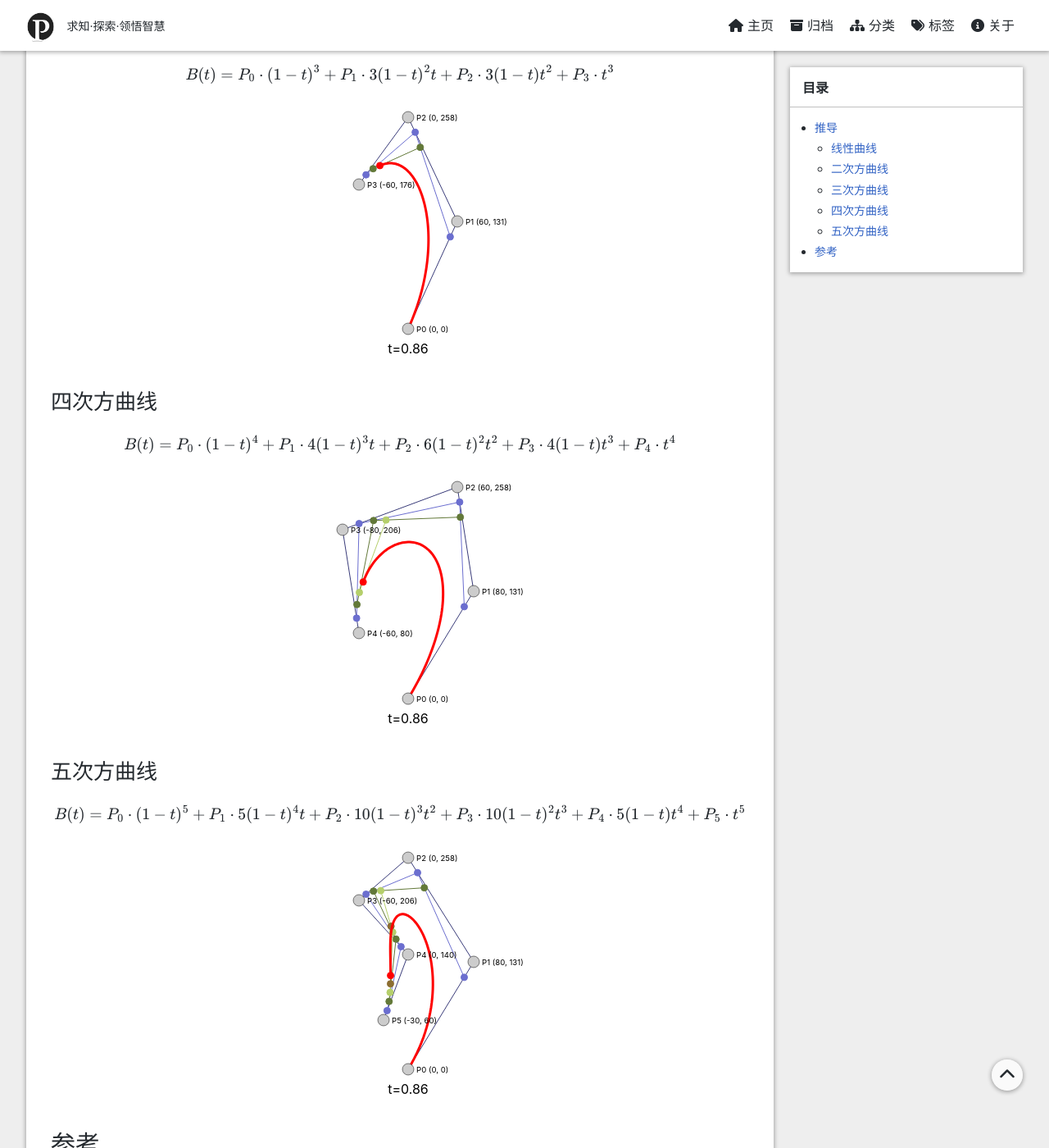
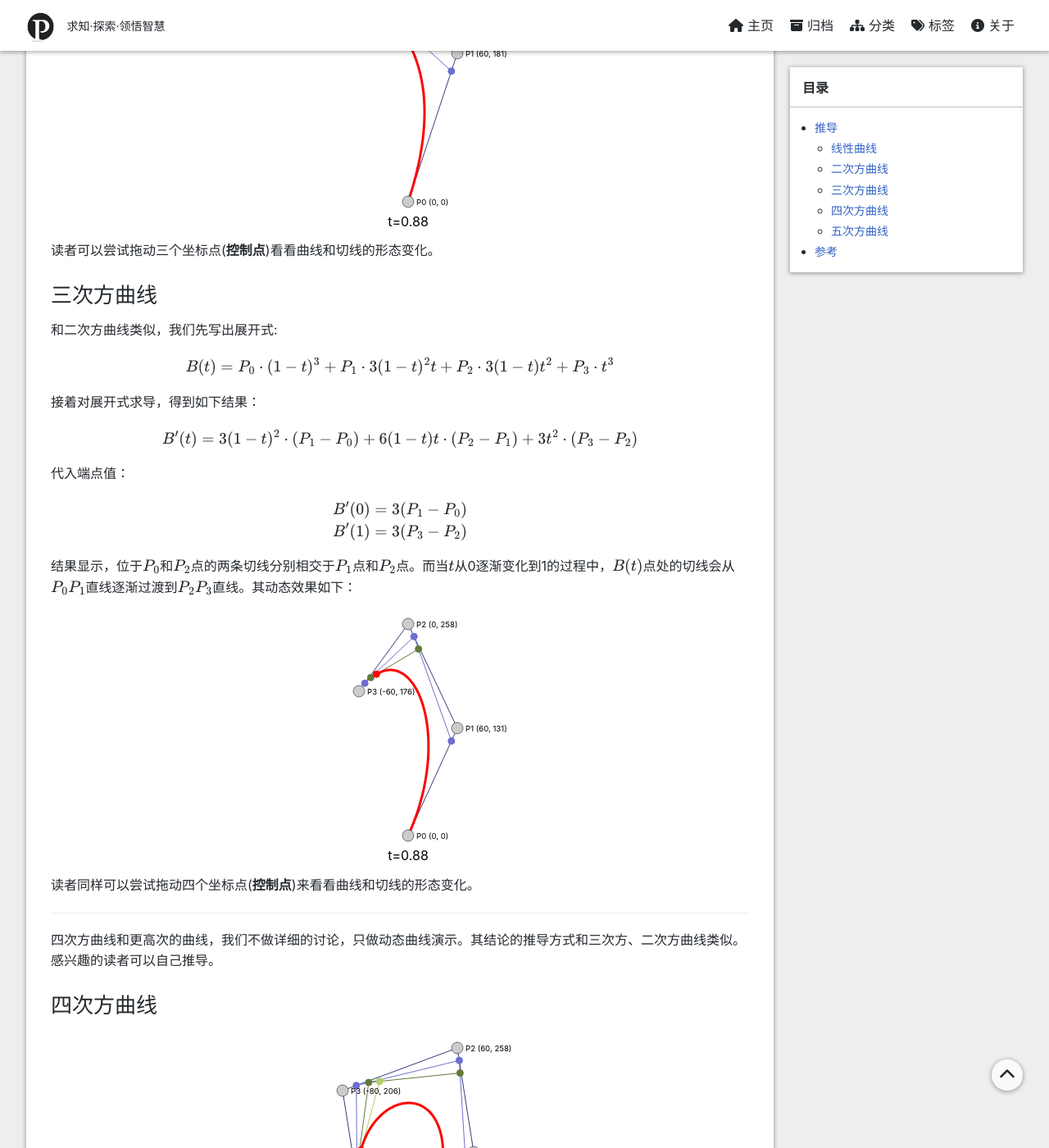
Before and after one commit to pyericz/blog, a Jekyll site: the page built from _posts/2017-09-07-bezier-curve.md, in a window 1280 px wide and 1400 px high, scrolled down 1592 px. Shown: the whole window at 82% size. Built offline with Jekyll 4.4.1, drawn with Linux system fonts in a browser that asks for light colours; nearby versions of some CDN libraries; formulas are drawn with MathJax 3; comment, search, counter and statistics services are not loaded; a style sheet for code colours, icons or effects is not loaded; some of the changed text lies outside the part shown.

Commit message:
update bezier-curve

```diff
--- a/_posts/2017-09-07-bezier-curve.md
+++ b/_posts/2017-09-07-bezier-curve.md
@@ -86,10 +86,28 @@
 
 ### 二次方曲线
 
+对二阶伯恩斯坦多项式展开，得到如下形式：
 
 $$
 B(t) = P_0 \cdot (1-t)^2 + P_1\cdot 2(1-t)t + P_2 \cdot t^2
 $$
+
+$$B(t)$$对$$t$$求导，得到下式：
+
+$$
+B'(t) = 2(1-t)\cdot (P_1 - P_0) + 2t\cdot (P_2 - P_1)
+$$
+
+把两个端点代入式子中
+
+$$
+\begin{align}
+B'(0) &= 2 (P_1 - P_0)\\
+B'(1) &= 2 (P_2 - P_1)
+\end{align}
+$$
+
+这个结果显示，位于$$P_0$$和$$P_2$$点的两条切线相交于$$P_1$$点。而当$$t$$从0逐渐变化到1的过程中，$$B(t)$$点处的切线会从$$P_0P_1$$直线逐渐过渡到$$P_1P_2$$直线。其动态效果如下：
 
 <div id="vis1" class="vis">
 	<script>
@@ -102,13 +120,32 @@
 	</script>
 </div>
 
+读者可以尝试拖动三个坐标点(**控制点**)看看曲线和切线的形态变化。
 
 ### 三次方曲线
 
+和二次方曲线类似，我们先写出展开式:
 
 $$
 B(t) = P_0 \cdot (1-t)^3 + P_1\cdot 3(1-t)^2t + P_2 \cdot 3(1-t)t^2 + P_3 \cdot t^3
 $$
+
+接着对展开式求导，得到如下结果：
+
+$$
+B'(t) = 3(1-t)^2\cdot (P_1 - P_0) + 6(1-t)t\cdot (P_2 - P_1) + 3t^2\cdot(P_3 - P_2)
+$$
+
+代入端点值：
+
+$$
+\begin{align}
+B'(0) &= 3 (P_1 - P_0)\\
+B'(1) &= 3 (P_3 - P_2)
+\end{align}
+$$
+
+结果显示，位于$$P_0$$和$$P_2$$点的两条切线分别相交于$$P_1$$点和$$P_2$$点。而当$$t$$从0逐渐变化到1的过程中，$$B(t)$$点处的切线会从$$P_0P_1$$直线逐渐过渡到$$P_2P_3$$直线。其动态效果如下：
 
 <div id="vis2" class="vis">
 	<script>
@@ -122,13 +159,12 @@
 	</script>
 </div>
 
+读者同样可以尝试拖动四个坐标点(**控制点**)来看看曲线和切线的形态变化。
+
+----------------------------
+四次方曲线和更高次的曲线，我们不做详细的讨论，只做动态曲线演示。其结论的推导方式和三次方、二次方曲线类似。感兴趣的读者可以自己推导。
+
 ### 四次方曲线
-
-
-$$
-B(t) = P_0 \cdot (1-t)^4 + P_1\cdot 4(1-t)^3t + P_2 \cdot 6(1-t)^2t^2 + P_3 \cdot 4(1-t)t^3 + P_4 \cdot t^4
-$$
-
 
 <div id="vis3" class="vis">
 	<script>
@@ -144,11 +180,6 @@
 </div>
 
 ### 五次方曲线
-
-
-$$
-B(t) = P_0 \cdot (1-t)^5 + P_1\cdot 5(1-t)^4t + P_2 \cdot 10(1-t)^3t^2 + P_3 \cdot 10(1-t)^2t^3 + P_4 \cdot 5(1-t)t^4 + P_5 \cdot t^5
-$$
 
 <div id="vis4" class="vis">
 	<script>
```
Also changed, not shown: other parts of _posts/2017-09-07-bezier-curve.md (+1 -1 lines).
